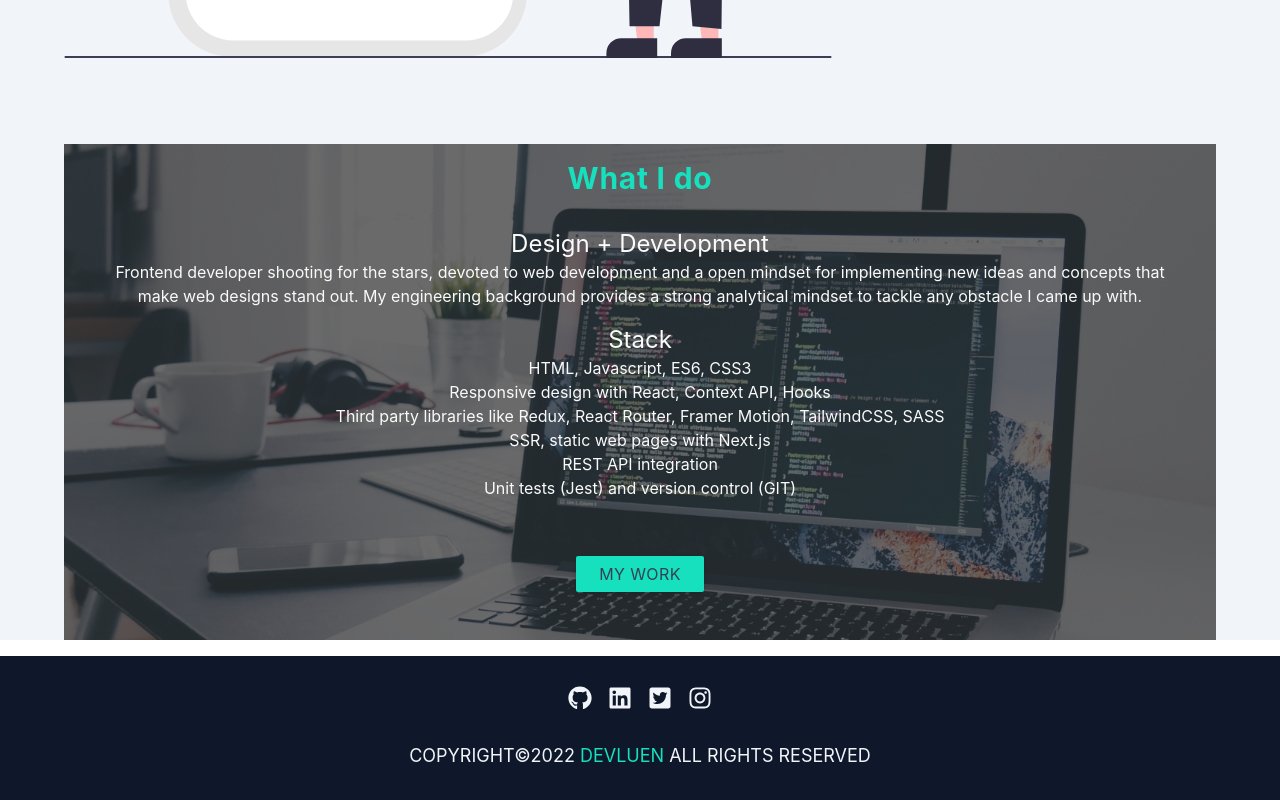
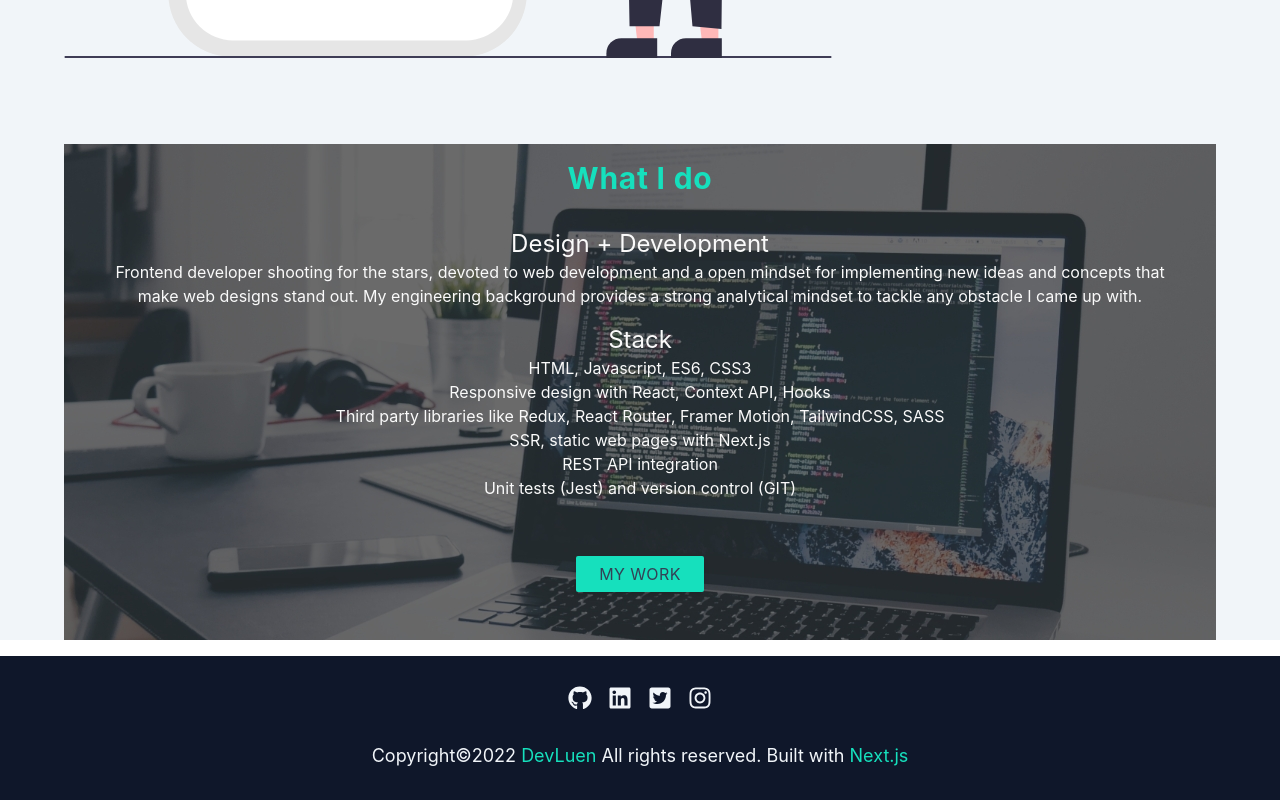
Before and after one commit to mbluis4/luen_portfolio, a Next.js app: page / in a window 1280 px wide. Shown: the part 958-1758 px from the top of the page. Built offline with nearby package versions, Linux system fonts and the light colour scheme.

Commit message:
footer updated

```diff
--- a/src/components/Footer.js
+++ b/src/components/Footer.js
@@ -13,9 +13,13 @@ const Footer = () => {
           </a>
         ))}
       </div>
-      <h2 className="text-lg uppercase">
-        copyright&copy;{new Date().getFullYear()}
-        <span className="text-primary_1"> DevLuen</span> all rights reserved
+      <h2 className="text-lg">
+        Copyright&copy;{new Date().getFullYear()}
+        <span className="text-primary_1"> DevLuen</span> All rights reserved.
+        Built with{" "}
+        <a className="text-primary_1" href="https://nextjs.org/">
+          Next.js
+        </a>
       </h2>
     </footer>
   );
```
